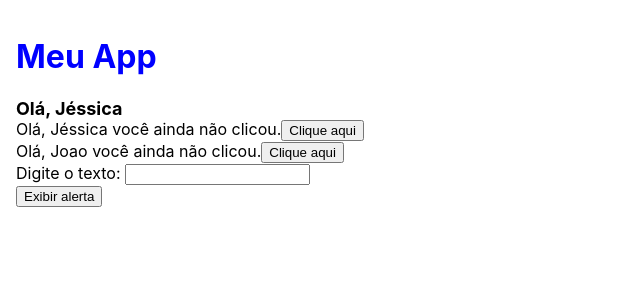
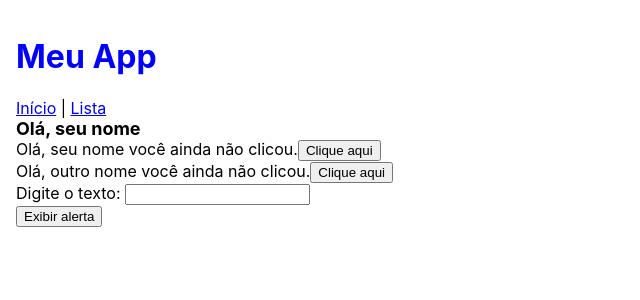
Before and after one commit to jessicacardoso1/workshop-react, a React (Create React App) app: page / in a window 1280 px wide. Shown: the top 300 px of the page, without its empty margins (0-640 px from the left). Built offline with nearby package versions, Linux system fonts and the light colour scheme.

Commit message:
Configurando rotas

```diff
--- a/src/App.js
+++ b/src/App.js
@@ -1,24 +1,24 @@
 import React from 'react';
-import HelloStateless from './HelloStateless';
-import HelloStateful from './HelloStateful';
-import HelloForm from './HelloForm';
+import { BrowserRouter, Route, Link } from 'react-router-dom';
 
 import './App.css';
 
+import Home from './Home';
+import List from './List';
+
 class App extends React.Component {
-    exibirAlerta(texto) {
-        alert('[App.js] ' + texto)
-    }
-
   render() {
       return (
+          <BrowserRouter>
               <div className="App">
                   <h1 className="meu-app">Meu App</h1>
-                <HelloStateless nome="Jéssica"></HelloStateless>
-                <HelloStateful nome="Jéssica"></HelloStateful>
-                <HelloStateful nome="Joao"></HelloStateful>
-                <HelloForm exibeAlerta={this.exibirAlerta}></HelloForm>
+
+                  <Link to="/">Início</Link> | <Link to="/lista">Lista</Link>
+
+                  <Route path="/" exact component={Home}></Route>
+                  <Route path="/lista" component={List}></Route>
               </div>
+          </BrowserRouter>
       );
   }
 }
--- /dev/null
+++ b/src/Home.js
@@ -0,0 +1,23 @@
+import React from 'react';
+import HelloStateless from './HelloStateless';
+import HelloStateful from './HelloStateful';
+import HelloForm from './HelloForm';
+
+class Home extends React.Component {
+    exibirAlerta(texto) {
+        alert('[Home.js] ' + texto)
+    }
+
+    render() {
+        return (
+            <div>
+                <HelloStateless nome="seu nome"></HelloStateless>
+                <HelloStateful nome="seu nome"></HelloStateful>
+                <HelloStateful nome="outro nome"></HelloStateful>
+                <HelloForm exibeAlerta={this.exibirAlerta}></HelloForm>
+            </div>
+        );
+    }
+}
+
+export default Home;
```
Lines whose indentation alone changed are shown as unchanged.
